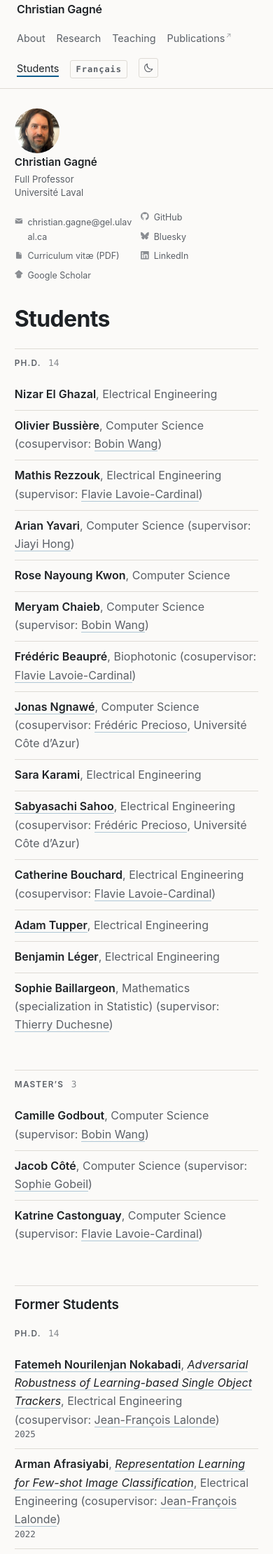
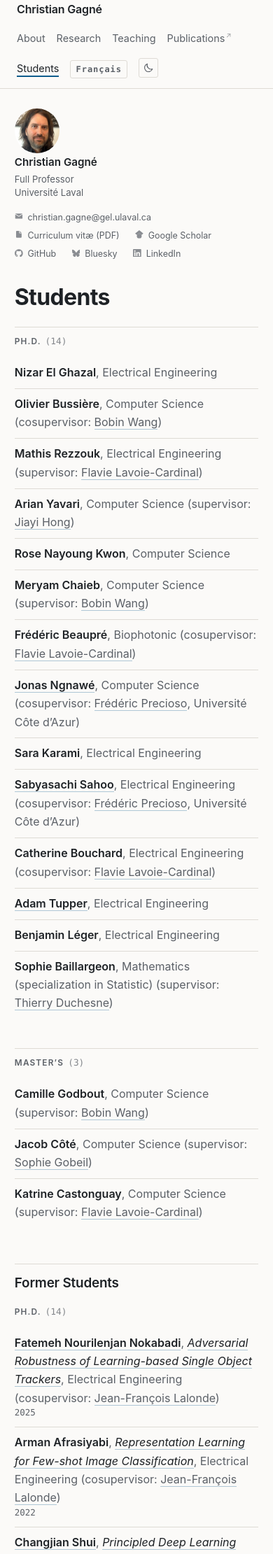
Before and after one commit to chgagne/english, a Jekyll site: the page built from _pages/students.md, in a window 390 px wide. Shown: the top 2221 px of the page at 70% size. Built offline with Jekyll 4.4.1, drawn with Linux system fonts in a browser that asks for light colours; cached includes are drawn as plain includes.

Commit message:
Comptes entre parenthèses, et le bandeau qui coule sur écran étroit
Le nombre d'entrées s'écrit « (14) » : accolé au titre sans parenthèses, il se
lisait mal.

Sur écran étroit, les liens du bandeau étaient en deux colonnes et l'adresse
de courriel, plus large qu'une demi-colonne, se coupait en deux.

Co-Authored-By: Claude Opus 5 (1M context) <noreply@anthropic.com>

```diff
--- a/_sass/cgagne.scss
+++ b/_sass/cgagne.scss
@@ -317,7 +317,7 @@ a:hover > .ic { opacity: 1; }
   // confronté par check-web.py au nombre de puces : il ne peut pas vieillir
   // sans que le contrôle le dise.
   .cpt {
-    margin-left: .5em;
+    margin-left: .15em;   // l'interlettrage du titre écarte déjà
     color: var(--mu);
     font: 400 .8rem/1 var(--mono);
     letter-spacing: 0;
@@ -543,7 +543,17 @@ a:hover > .ic { opacity: 1; }
   }
 
   .rail__photo { width: 64px; height: 64px; margin: 0; }
-  .rail__links { width: 100%; columns: 2; font-size: .78rem; }
+  // Pas `columns` : l'adresse de courriel est plus large qu'une demi-colonne et
+  // se coupait en deux. Les liens prennent la place qu'il leur faut.
+  .rail__links {
+    display: flex;
+    flex-wrap: wrap;
+    gap: .35rem 1.4rem;
+    width: 100%;
+    font-size: .78rem;
+
+    li { margin: 0; }
+  }
 
   .site-nav {
     flex-direction: column;
```
Also changed, not shown: _pages/students.md (+5 -5 lines).
